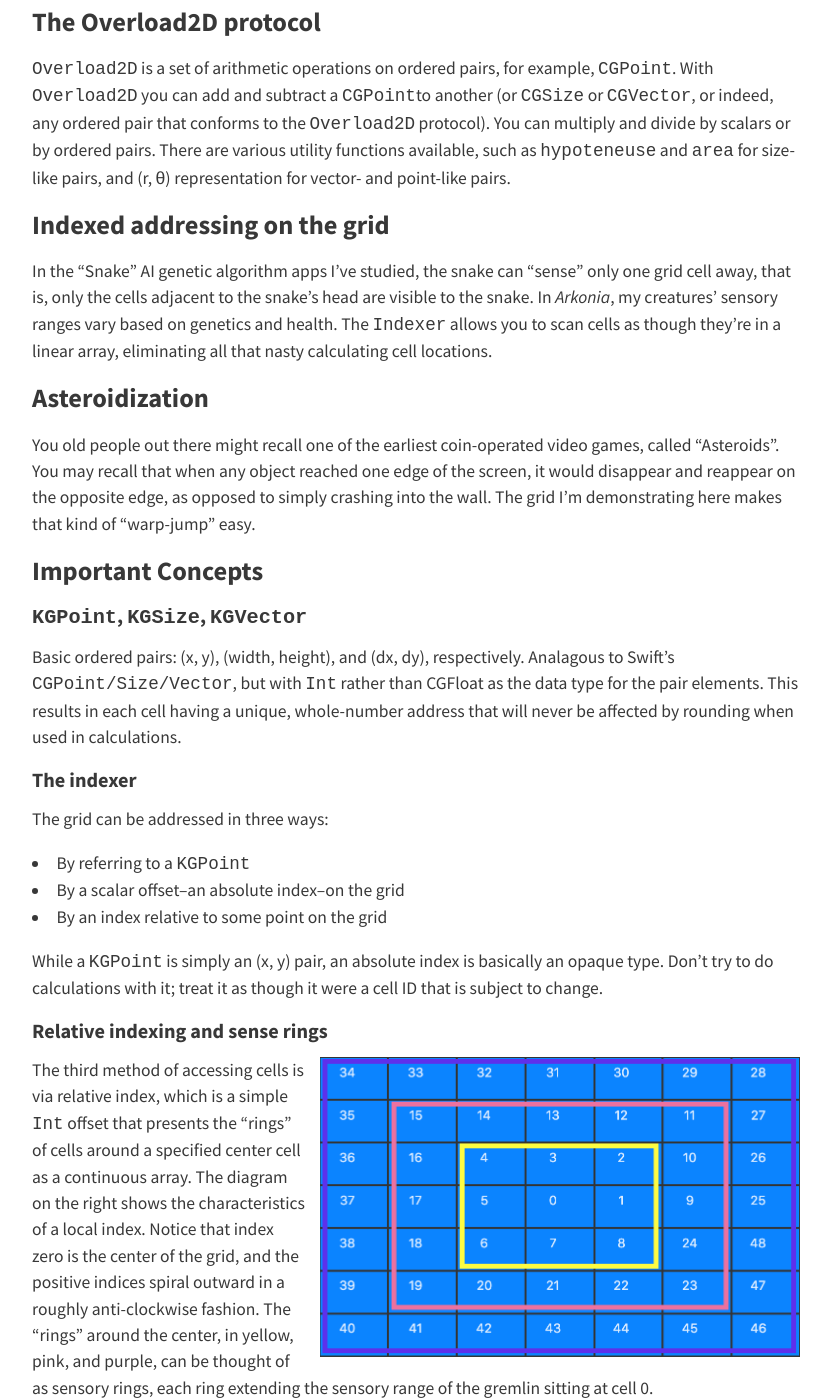
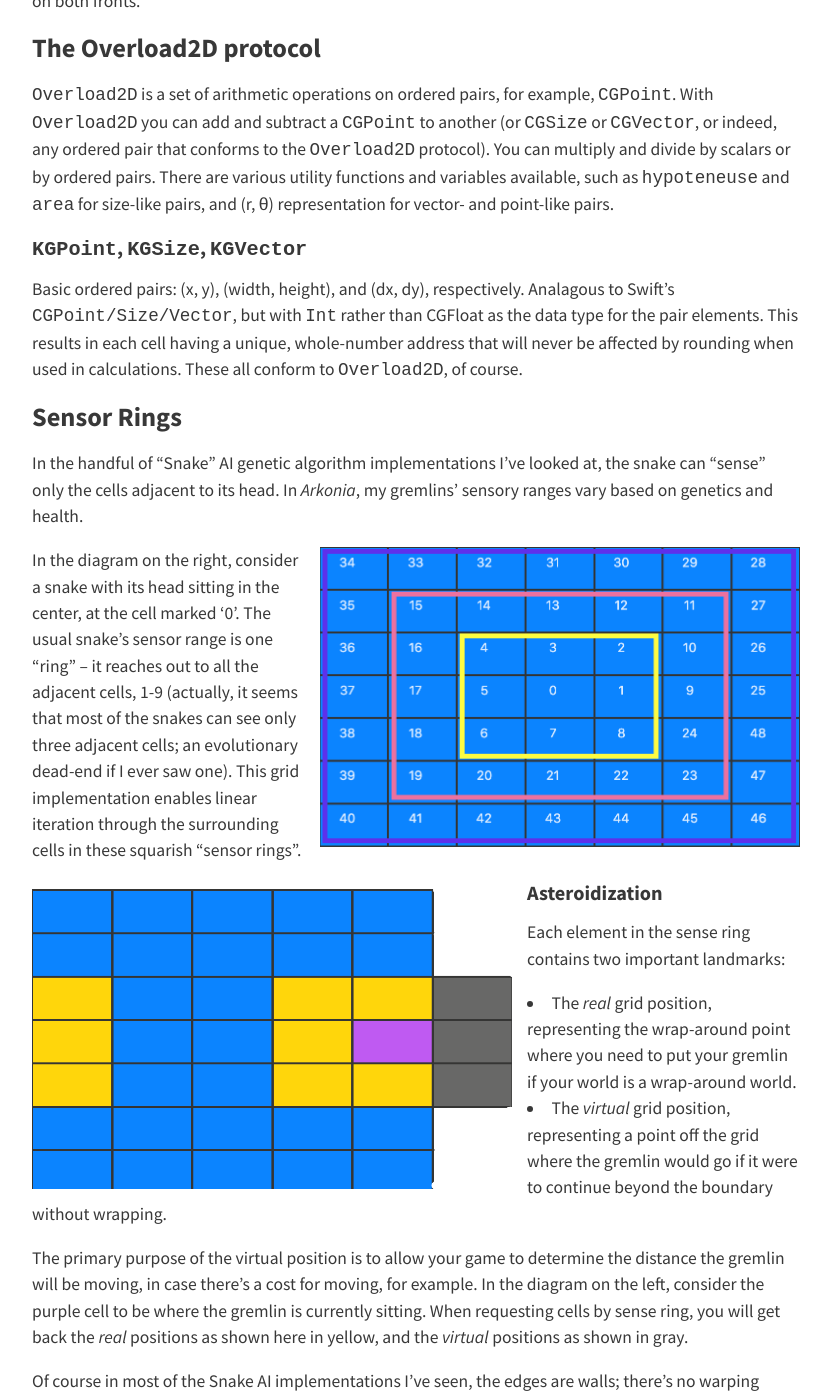
Before and after one commit to SaganRitual/saganritual.github.io, a Jekyll site: the page built from _posts/2020-09-11-grid.md, in a window 1280 px wide and 1400 px high, scrolled down 423 px. Shown: the whole window, without its empty margins (224-1055 px from the left). Built offline with Jekyll 4.4.1, drawn with Linux system fonts in a browser that asks for light colours; nearby versions of some CDN libraries; some of the changed text lies outside the part shown.

Commit message:
First full draft of Grid documentation

`````diff
--- a/_posts/2020-09-11-grid.md
+++ b/_posts/2020-09-11-grid.md
@@ -3,50 +3,103 @@ layout: post
 title: Grid Your Lines
 ---
 ## A Basic Grid Object
-What's the point of formalizing something so basic? Judicious laziness, as always. Anything that makes for less typing and/or less thinking is a bonus in my world. Here's a grid that does both nicely.
+What's the point of formalizing something so basic? Judicious laziness, as always. Anything that makes for less typing and/or less thinking is a bonus in my world. Here's a grid and some accessories that help on both fronts.
 
 ### The Overload2D protocol
-`Overload2D` is a set of arithmetic operations on ordered pairs, for example, `CGPoint`. With `Overload2D` you can add and subtract a `CGPoint`to another (or `CGSize` or `CGVector`, or indeed, any ordered pair that conforms to the `Overload2D` protocol). You can multiply and divide by scalars or by ordered pairs. There are various utility functions available, such as `hypoteneuse` and `area` for size-like pairs, and (r, θ) representation for vector- and point-like pairs.
-
-### Indexed addressing on the grid
-In the "Snake" AI genetic algorithm apps I've studied, the snake can "sense" only one grid cell away, that is, only the cells adjacent to the snake's head are visible to the snake. In _Arkonia_, my creatures' sensory ranges vary based on genetics and health. The `Indexer` allows you to scan cells as though they're in a linear array, eliminating all that nasty calculating cell locations.
-
-### Asteroidization
-You old people out there might recall one of the earliest coin-operated video games, called "Asteroids". You may recall that when any object reached one edge of the screen, it would disappear and reappear on the opposite edge, as opposed to simply crashing into the wall. The grid I'm demonstrating here makes that kind of "warp-jump" easy.
-
-### Important Concepts
+`Overload2D` is a set of arithmetic operations on ordered pairs, for example, `CGPoint`. With `Overload2D` you can add and subtract a `CGPoint` to another (or `CGSize` or `CGVector`, or indeed, any ordered pair that conforms to the `Overload2D` protocol). You can multiply and divide by scalars or by ordered pairs. There are various utility functions and variables available, such as `hypoteneuse` and `area` for size-like pairs, and (r, θ) representation for vector- and point-like pairs.
 
 #### `KGPoint`, `KGSize`, `KGVector`
-Basic ordered pairs: (x, y), (width, height), and (dx, dy), respectively. Analagous to Swift's `CGPoint/Size/Vector`, but with `Int` rather than CGFloat as the data type for the pair elements. This results in each cell having a unique, whole-number address that will never be affected by rounding when used in calculations.
+Basic ordered pairs: (x, y), (width, height), and (dx, dy), respectively. Analagous to Swift's `CGPoint/Size/Vector`, but with `Int` rather than CGFloat as the data type for the pair elements. This results in each cell having a unique, whole-number address that will never be affected by rounding when used in calculations. These all conform to `Overload2D`, of course.
 
-#### The indexer
-The grid can be addressed in three ways:
-
-* By referring to a `KGPoint`
-* By a scalar offset--an absolute index--on the grid
-* By an index relative to some point on the grid
-
-While a `KGPoint` is simply an (x, y) pair, an absolute index is basically an opaque type. Don't try to do calculations with it; treat it as though it were a cell ID that is subject to change.
-
-#### Relative indexing and sense rings
+### Sensor Rings
+In the handful of "Snake" AI genetic algorithm implementations I've looked at, the snake can "sense" only the cells adjacent to its head. In _Arkonia_, my gremlins' sensory ranges vary based on genetics and health.
 
 <img src="/assets/img/grid.png" width="480px" height="300px" style="float: right; margin-left: 15px"/>
-The third method of accessing cells is via relative index, which is a simple `Int` offset that presents the "rings" of cells around a specified center cell as a continuous array. The diagram on the right shows the characteristics of a local index. Notice that index zero is the center of the grid, and the positive indices spiral outward in a roughly anti-clockwise fashion. The "rings" around the center, in yellow, pink, and purple, can be thought of as sensory rings, each ring extending the sensory range of the gremlin sitting at cell 0.
+In the diagram on the right, consider a snake with its head sitting in the center, at the cell marked '0'. The usual snake's sensor range is one "ring" -- it reaches out to all the adjacent cells, 1-9 (actually, it seems that most of the snakes can see only three adjacent cells; an evolutionary dead-end if I ever saw one). This grid implementation enables linear iteration through the surrounding cells in these squarish "sensor rings".
 <img src="/assets/img/asteroiding.png" width="480px" height="300px" style="float: left; margin-right: 15px; margin-top: 25px"/>
 
 #### Asteroidization
 
-When addressing cells using a relative index, the grid provides two key positions:
-* The _real_ grid position, representing the wrap-around point where a gremlin would appear if Asteroids-style wrapping is desired
+Each element in the sense ring contains two important landmarks:
+
+* The _real_ grid position, representing the wrap-around point where you need to put your gremlin if your world is a wrap-around world.
 * The _virtual_ grid position, representing a point off the grid where the gremlin would go if it were to continue beyond the boundary without wrapping.
 
-The primary purpose of this extra position is to allow the game to determine the distance the gremlin will be moving. In the diagram on the left, consider the purple cell to be where the gremlin is currently sitting. When requesting cells by relative index, the app will get back the _real_ positions as shown here in yellow, so it will know where to position the gremlin, and the _virtual_ positions as shown in gray, so it will know the direction and distance the gremlin moved.
+The primary purpose of the virtual position is to allow your game to determine the distance the gremlin will be moving, in case there's a cost for moving, for example. In the diagram on the left, consider the purple cell to be where the gremlin is currently sitting. When requesting cells by sense ring, you will get back the _real_ positions as shown here in yellow, and the _virtual_ positions as shown in gray.
 
 Of course in most of the Snake AI implementations I've seen, the edges are walls; there's no warping across space, the snake just dies under the cruel talons of natural selection. Sadists and snake-haters need not worry; there is an `isOnGrid()` function for them.
 
-### The API
+## The Details
 
-* Cell Addressing Functions
- * `cellAt(_ absoluteIndex: Int) -> GridCell`
- * `cellAt(_ position: KGPoint) -> GridCell`
- * `cellAt(_ localIndex: Int, from center: KGPoint) -> GridCell`
+### Using Overload2D and KGPoint/Size/Vector
+There aren't any surprises here. You can add and subtract 2D objects, you can multiply and divide 2D objects with scalars. Size objects have an `area` variable, vectors have an analagous `magnitude` variable. Have a quick scan of `Overload2D.swift` to see what's available.
+
+### Asteroidization
+````
+struct AsteroidPoint {
+  let realCell: GridCell
+  let relativeVirtualPosition: KGPoint
+}
+````
+
+For use with sensory functions, ie, functions that read cell contents
+via an index relative to a center
+
+* Properties:
+  * realCell: the cell at the real grid location corresponding to the
+	center+localIx. This is where you will want to place your gremlin
+    to make it wrap to the other edge of the grid
+  * relativeVirtualPosition: a position (not a cell) that's not on
+    the grid, where the gremlin would go if the grid were actually to
+    extend far enough
+
+### Cell Addressing Functions
+
+#### `cellAt(_ position: KGPoint) -> GridCell`
+
+Gets the cell at the indicated absolute position on the grid
+
+##### Parameter: position
+
+The cell's position on the grid. The point (0, 0) is in the center of the grid, with y increasing upward and x increasing to the right
+
+##### Returns:
+The indicated cell
+
+---
+#### `cellAt(_ localIndex: Int, from center: KGPoint) -> GridCell`
+
+Gets the cell at the "ring index" relative to the indicated cell
+
+##### Parameters:
+* localIx: The index to offset from the center
+* center: The cell to use as the center; a typical use for this function is to enable your game gremlin to read information ("sensory" input) in the surrounding cells, out to any arbitrary distance
+
+##### Returns:
+The indicated cell
+
+---
+#### `first(fromCenterAt centerCell: GridCell, cMaxCells: Int, where predicate: @escaping (AsteroidPoint) -> Bool) -> AsteroidPoint?`
+
+Find the first cell from among the cells surrounding the center that results in `predicate(_: AsteroidPoint)` returning `true`
+
+##### Parameters:
+* centerCell: The cell from which to offset
+* cMaxCells: The maximum number of cells to read for the search
+* predicate: Your function for testing the characteristics of candidate cells.
+
+#### Returns:
+The first qualifying cell -- `nil` if no qualifying cell is found
+
+---
+### Miscellany
+#### `isOnGrid(_ position: KGPoint) -> Bool`
+
+Indicates whether the specified position is on the grid.
+
+#### `makeIterator() -> IndexingIterator<[GridCell]>`
+For iterating over all the cells in the grid
+Note: Although the index is an `Int`, don't try to use it
+for calculating offsets or positions of cells. Instead, if you need
+to know the position of a cell, grab the cell using the iterator then
+get `cell.properties.gridPosition`
`````
